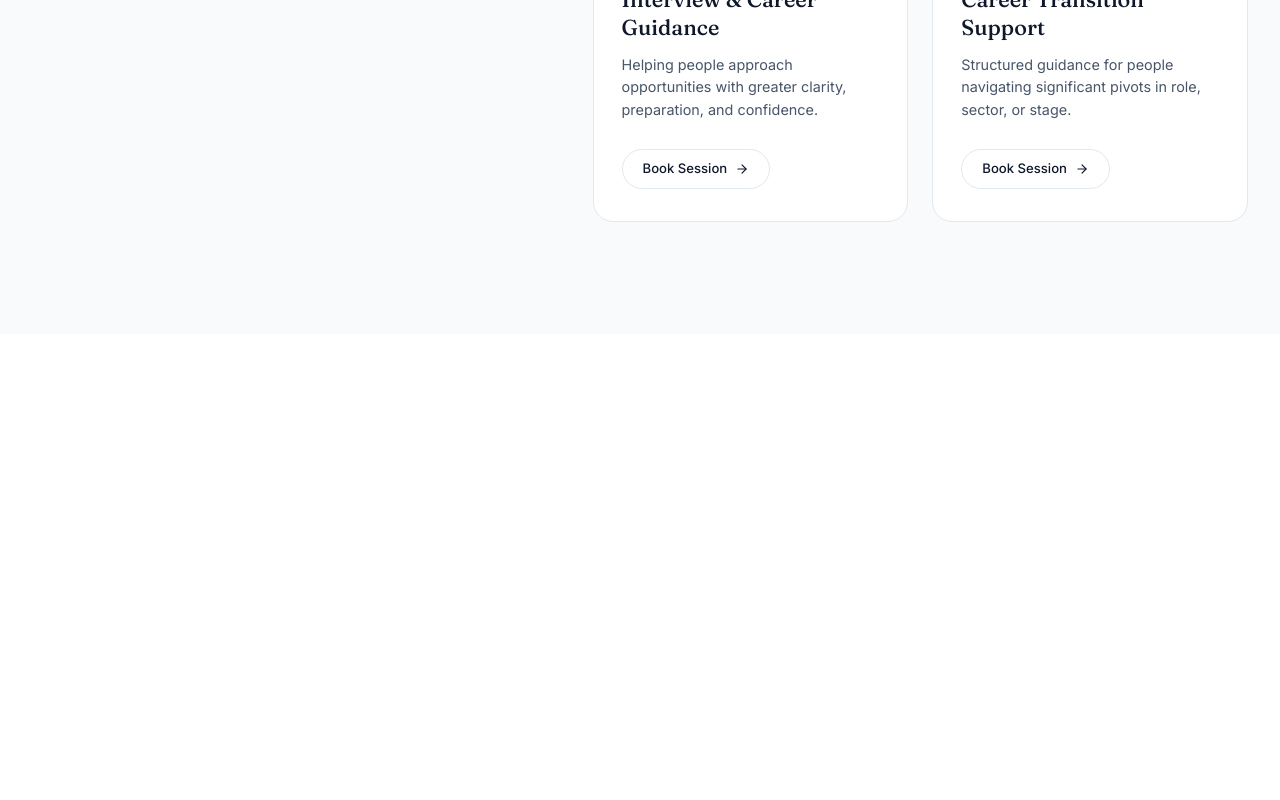
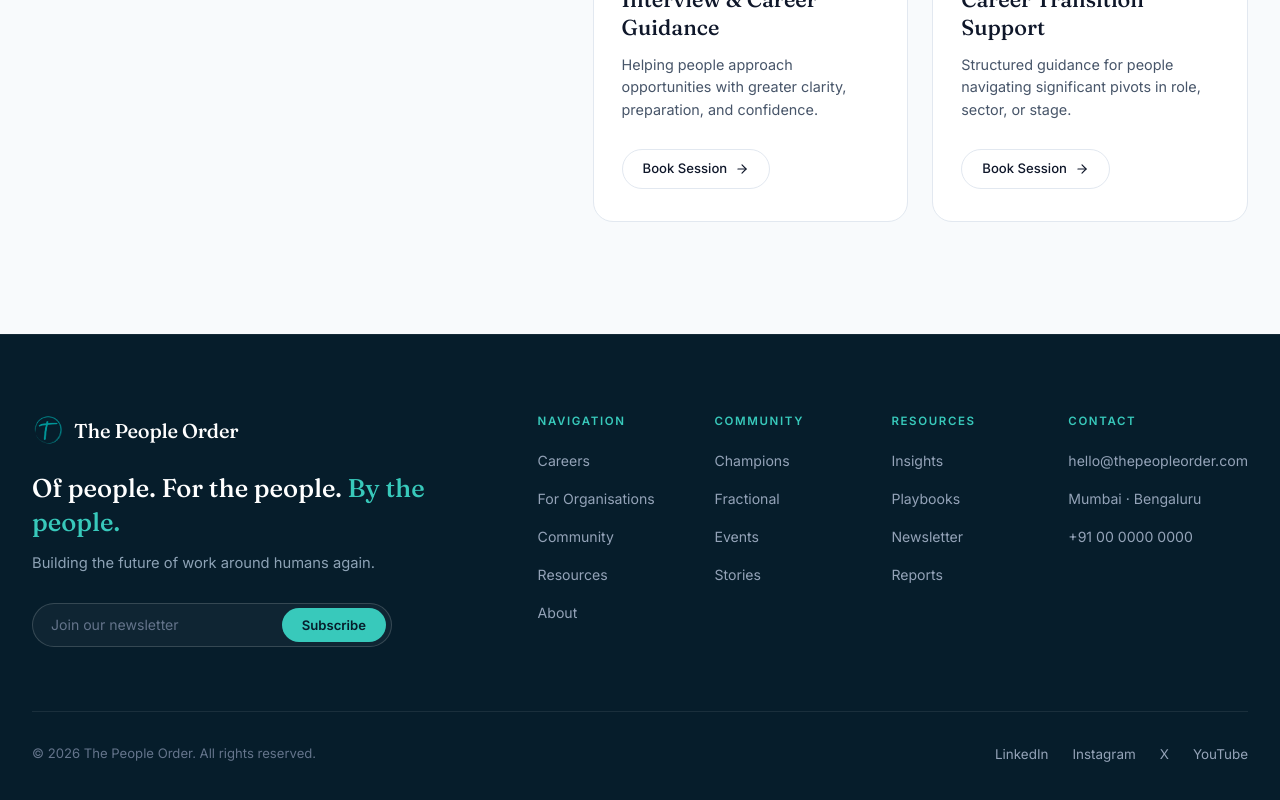
Before and after one commit to SaaiM2005/The-People-Order, a React (Vite) app: page / in a window 1280 px wide. Shown: the part 6843-7643 px from the top of the page. Before the commit the page ends 7177 px from the top, so only its background shows below. Built offline with nearby package versions, Linux system fonts and the light colour scheme.

Commit message:
feat: implement dark footer section with brand links and newsletter

```diff
--- a/src/App.jsx
+++ b/src/App.jsx
@@ -24,7 +24,7 @@ function App() {
         <GrowthSupport />
         {/* Additional Figma sections will be added here section by section */}
       </main>
-      {/* <Footer /> */}
+      <Footer />
     </div>
   );
 }
--- a/src/components/Footer.css
+++ b/src/components/Footer.css
@@ -1,84 +1,256 @@
+/* ==========================================================================
+   Footer Component Styles
+   Theme Background: #061D2B (Dark Navy / Slate-Teal)
+   ========================================================================== */
+
 .footer-section {
-  background-color: var(--secondary);
+  background-color: #061D2B;
   color: #94a3b8;
-  padding: 64px 0 32px;
+  padding: 80px 0 36px;
   margin-top: auto;
+  border-top: 1px solid rgba(255, 255, 255, 0.06);
 }
 
-.footer-container {
-  display: flex;
-  flex-direction: column;
-  gap: 48px;
+.footer-main {
+  display: grid;
+  grid-template-columns: 1.15fr 1.85fr;
+  gap: 64px;
+  align-items: start;
+  margin-bottom: 64px;
 }
 
-.footer-top {
-  display: flex;
-  justify-content: space-between;
-  align-items: flex-start;
-  gap: 48px;
-  flex-wrap: wrap;
+/* =========================================
+   Left Column: Brand, Tagline & Newsletter
+   ========================================= */
+.footer-brand-col {
+  max-width: 440px;
 }
 
 .footer-brand {
-  max-width: 320px;
+  display: inline-flex;
+  align-items: center;
+  gap: 10px;
+  margin-bottom: 24px;
+  text-decoration: none;
 }
 
-.footer-logo {
-  font-size: 1.35rem;
-  font-weight: 800;
-  color: var(--text-inverse);
+.footer-logo-img {
+  width: 32px;
+  height: 32px;
+  object-fit: contain;
+}
+
+.footer-brand-name {
+  font-family: var(--font-serif);
+  font-size: 1.25rem;
+  font-weight: 500;
+  color: #ffffff;
+  letter-spacing: -0.01em;
+}
+
+.footer-tagline-heading {
+  font-family: var(--font-serif);
+  font-size: clamp(1.35rem, 2vw, 1.6rem);
+  font-weight: 500;
+  line-height: 1.35;
+  color: #ffffff;
   margin-bottom: 12px;
 }
 
-.footer-logo .logo-accent {
-  color: #60a5fa;
+.highlight-cyan {
+  color: #38c9bb;
 }
 
-.footer-tagline {
-  font-size: 0.9375rem;
-  line-height: 1.6;
+.footer-subtext {
+  font-family: var(--font-sans);
+  font-size: 0.92rem;
+  line-height: 1.55;
+  color: #8da2b5;
+  margin-bottom: 28px;
 }
 
-.footer-links-grid {
-  display: flex;
-  gap: 64px;
+/* Newsletter Input Form */
+.footer-newsletter-form {
+  width: 100%;
 }
 
-.footer-col h4 {
-  color: var(--text-inverse);
-  font-size: 1rem;
-  margin-bottom: 16px;
-  font-weight: 600;
+.footer-input-pill {
+  display: flex;
+  align-items: center;
+  background-color: rgba(255, 255, 255, 0.04);
+  border: 1px solid rgba(255, 255, 255, 0.16);
+  border-radius: 9999px;
+  padding: 4px 5px 4px 18px;
+  max-width: 360px;
+  transition: border-color 0.2s ease, box-shadow 0.2s ease;
 }
 
-.footer-col ul {
-  list-style: none;
-  display: flex;
-  flex-direction: column;
-  gap: 10px;
+.footer-input-pill:focus-within {
+  border-color: #38c9bb;
+  box-shadow: 0 0 0 1px #38c9bb;
 }
 
-.footer-col a {
-  color: #94a3b8;
-  font-size: 0.9375rem;
-  transition: color var(--transition-fast);
+.footer-email-input {
+  border: none;
+  outline: none;
+  background: transparent;
+  font-family: var(--font-sans);
+  font-size: 0.88rem;
+  color: #ffffff;
+  flex: 1;
+  min-width: 0;
+  padding-right: 8px;
 }
 
-.footer-col a:hover {
-  color: var(--text-inverse);
-}
-
-.footer-bottom {
-  border-top: 1px solid rgba(255, 255, 255, 0.1);
-  padding-top: 24px;
-  text-align: center;
-  font-size: 0.875rem;
+.footer-email-input::placeholder {
   color: #64748b;
 }
 
-@media (max-width: 640px) {
-  .footer-links-grid {
-    flex-direction: column;
-    gap: 32px;
+.footer-subscribe-btn {
+  background-color: #38c9bb;
+  color: #061D2B;
+  border: none;
+  border-radius: 9999px;
+  padding: 9px 20px;
+  font-family: var(--font-sans);
+  font-size: 0.82rem;
+  font-weight: 600;
+  cursor: pointer;
+  transition: background-color 0.2s ease, transform 0.15s ease;
+  white-space: nowrap;
+}
+
+.footer-subscribe-btn:hover {
+  background-color: #2db5a8;
+  transform: translateY(-1px);
+}
+
+.footer-newsletter-success {
+  color: #38c9bb;
+  font-size: 0.85rem;
+  font-weight: 500;
+  padding: 9px 18px;
+  background-color: rgba(56, 201, 187, 0.12);
+  border-radius: 9999px;
+  display: inline-block;
+}
+
+/* =========================================
+   Right Column: 4 Navigation Columns Grid
+   ========================================= */
+.footer-nav-grid {
+  display: grid;
+  grid-template-columns: repeat(4, 1fr);
+  gap: 32px;
+}
+
+.footer-nav-heading {
+  font-family: var(--font-sans);
+  font-size: 0.72rem;
+  font-weight: 600;
+  letter-spacing: 0.14em;
+  color: #38c9bb;
+  text-transform: uppercase;
+  margin-bottom: 20px;
+}
+
+.footer-nav-list {
+  list-style: none;
+  margin: 0;
+  padding: 0;
+  display: flex;
+  flex-direction: column;
+  gap: 14px;
+}
+
+.footer-nav-list a {
+  color: #94a3b8;
+  font-family: var(--font-sans);
+  font-size: 0.88rem;
+  text-decoration: none;
+  transition: color 0.2s ease;
+}
+
+.footer-nav-list a:hover {
+  color: #ffffff;
+}
+
+.contact-text {
+  color: #94a3b8;
+  font-family: var(--font-sans);
+  font-size: 0.88rem;
+}
+
+/* =========================================
+   Footer Bottom Bar
+   ========================================= */
+.footer-bottom-bar {
+  display: flex;
+  justify-content: space-between;
+  align-items: center;
+  border-top: 1px solid rgba(255, 255, 255, 0.08);
+  padding-top: 32px;
+  flex-wrap: wrap;
+  gap: 16px;
+}
+
+.footer-copyright {
+  font-family: var(--font-sans);
+  font-size: 0.82rem;
+  color: #64748b;
+}
+
+.footer-social-links {
+  display: flex;
+  align-items: center;
+  gap: 24px;
+}
+
+.footer-social-links a {
+  font-family: var(--font-sans);
+  font-size: 0.84rem;
+  color: #94a3b8;
+  text-decoration: none;
+  transition: color 0.2s ease;
+}
+
+.footer-social-links a:hover {
+  color: #ffffff;
+}
+
+/* =========================================
+   Responsive Breakpoints
+   ========================================= */
+
+@media (max-width: 1080px) {
+  .footer-main {
+    grid-template-columns: 1fr;
+    gap: 48px;
+    margin-bottom: 48px;
+  }
+
+  .footer-brand-col {
+    max-width: 100%;
+  }
+
+  .footer-input-pill {
+    max-width: 400px;
   }
 }
+
+@media (max-width: 640px) {
+  .footer-section {
+    padding: 60px 0 32px;
+  }
+
+  .footer-nav-grid {
+    grid-template-columns: repeat(2, 1fr);
+    gap: 32px 20px;
+  }
+
+  .footer-bottom-bar {
+    flex-direction: column-reverse;
+    align-items: flex-start;
+    gap: 20px;
+  }
+}
--- a/src/components/Footer.jsx
+++ b/src/components/Footer.jsx
@@ -1,44 +1,134 @@
-import React from 'react';
+import React, { useState } from 'react';
+import logoMark from '../assets/logo_mark.png';
 import './Footer.css';
 
 export default function Footer() {
+  const [email, setEmail] = useState('');
+  const [isSubscribed, setIsSubscribed] = useState(false);
+
+  const handleSubscribe = (e) => {
+    e.preventDefault();
+    if (email && email.includes('@')) {
+      setIsSubscribed(true);
+      setTimeout(() => {
+        setEmail('');
+        setIsSubscribed(false);
+      }, 3000);
+    }
+  };
+
   return (
     <footer className="footer-section">
-      <div className="container footer-container">
-        <div className="footer-top">
-          <div className="footer-brand">
-            <h3 className="footer-logo">
-              <span className="logo-accent">The People</span> Order
+      <div className="container">
+
+        {/* Main Footer Layout */}
+        <div className="footer-main">
+
+          {/* Left Column: Brand & Newsletter */}
+          <div className="footer-brand-col">
+            <a href="/" className="footer-brand">
+              <img src={logoMark} alt="The People Order" className="footer-logo-img" />
+              <span className="footer-brand-name">The People Order</span>
+            </a>
+
+            <h3 className="footer-tagline-heading">
+              Of people. For the people.{' '}
+              <span className="highlight-cyan">By the people.</span>
             </h3>
-            <p className="footer-tagline">
-              Connecting people and communities seamlessly.
+
+            <p className="footer-subtext">
+              Building the future of work around humans again.
             </p>
+
+            <form className="footer-newsletter-form" onSubmit={handleSubscribe}>
+              {isSubscribed ? (
+                <div className="footer-newsletter-success">
+                  Thanks for subscribing!
+                </div>
+              ) : (
+                <div className="footer-input-pill">
+                  <input
+                    type="email"
+                    className="footer-email-input"
+                    placeholder="Join our newsletter"
+                    value={email}
+                    onChange={(e) => setEmail(e.target.value)}
+                    required
+                    aria-label="Join our newsletter email input"
+                  />
+                  <button type="submit" className="footer-subscribe-btn">
+                    Subscribe
+                  </button>
+                </div>
+              )}
+            </form>
           </div>
 
-          <div className="footer-links-grid">
-            <div className="footer-col">
-              <h4>Navigation</h4>
-              <ul>
-                <li><a href="#hero">Home</a></li>
+          {/* Right Column: 4 Navigation Columns Grid */}
+          <div className="footer-nav-grid">
+
+            {/* Column 1: Navigation */}
+            <div className="footer-nav-col">
+              <h4 className="footer-nav-heading">NAVIGATION</h4>
+              <ul className="footer-nav-list">
+                <li><a href="#careers">Careers</a></li>
+                <li><a href="#for-organisations">For Organisations</a></li>
+                <li><a href="#community">Community</a></li>
+                <li><a href="#resources">Resources</a></li>
                 <li><a href="#about">About</a></li>
-                <li><a href="#services">Services</a></li>
-                <li><a href="#contact">Contact</a></li>
               </ul>
             </div>
-            <div className="footer-col">
-              <h4>Legal</h4>
-              <ul>
-                <li><a href="#">Privacy Policy</a></li>
-                <li><a href="#">Terms of Service</a></li>
-                <li><a href="#">Cookie Policy</a></li>
+
+            {/* Column 2: Community */}
+            <div className="footer-nav-col">
+              <h4 className="footer-nav-heading">COMMUNITY</h4>
+              <ul className="footer-nav-list">
+                <li><a href="#champions">Champions</a></li>
+                <li><a href="#fractional">Fractional</a></li>
+                <li><a href="#events">Events</a></li>
+                <li><a href="#stories">Stories</a></li>
               </ul>
             </div>
+
+            {/* Column 3: Resources */}
+            <div className="footer-nav-col">
+              <h4 className="footer-nav-heading">RESOURCES</h4>
+              <ul className="footer-nav-list">
+                <li><a href="#insights">Insights</a></li>
+                <li><a href="#playbooks">Playbooks</a></li>
+                <li><a href="#newsletter">Newsletter</a></li>
+                <li><a href="#reports">Reports</a></li>
+              </ul>
+            </div>
+
+            {/* Column 4: Contact */}
+            <div className="footer-nav-col">
+              <h4 className="footer-nav-heading">CONTACT</h4>
+              <ul className="footer-nav-list footer-contact-list">
+                <li><a href="mailto:hello@thepeopleorder.com">hello@thepeopleorder.com</a></li>
+                <li><span className="contact-text">Mumbai · Bengaluru</span></li>
+                <li><a href="tel:+910000000000">+91 00 0000 0000</a></li>
+              </ul>
+            </div>
+
+          </div>
+
+        </div>
+
+        {/* Footer Bottom Bar */}
+        <div className="footer-bottom-bar">
+          <p className="footer-copyright">
+            © {new Date().getFullYear()} The People Order. All rights reserved.
+          </p>
+
+          <div className="footer-social-links">
+            <a href="https://linkedin.com" target="_blank" rel="noopener noreferrer">LinkedIn</a>
+            <a href="https://instagram.com" target="_blank" rel="noopener noreferrer">Instagram</a>
+            <a href="https://x.com" target="_blank" rel="noopener noreferrer">X</a>
+            <a href="https://youtube.com" target="_blank" rel="noopener noreferrer">YouTube</a>
           </div>
         </div>
 
-        <div className="footer-bottom">
-          <p>© {new Date().getFullYear()} The People Order. All rights reserved.</p>
-        </div>
       </div>
     </footer>
   );
```
